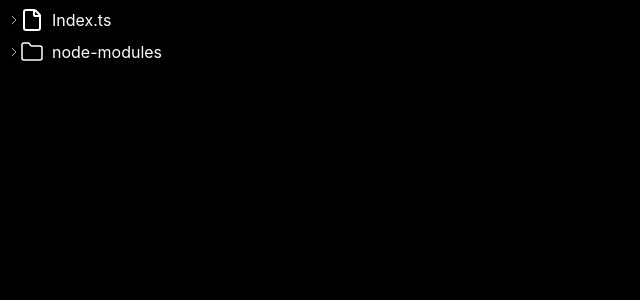
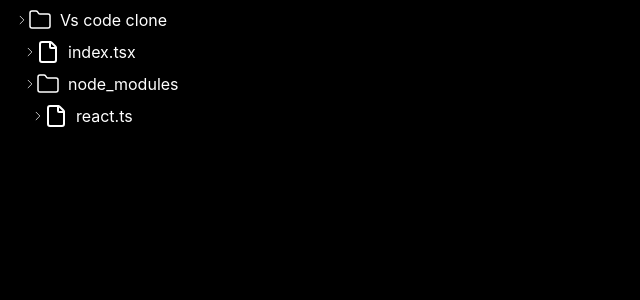
Before and after one commit to Mohamed-Zakaria205/VS-code-clone-project, a React (Vite) app: page / in a window 1280 px wide. Shown: the top 300 px of the page, without its empty margins (0-640 px from the left). Built offline with nearby package versions, Linux system fonts and the light colour scheme.

Commit message:
Recursive component, display nested child

```diff
--- a/src/App.tsx
+++ b/src/App.tsx
@@ -1,12 +1,11 @@
-import FileComponent from "./components/FileComponent";
-import FolderComponent from "./components/FolderComponent";
+import RecursiveComponent from "./components/FileComponent";
+import { fileTree } from "./data/fileTree";
 
 function App() {
   return (
     <>
       <div className="m-2">
-        <FileComponent fileName="Index.ts" />
-        <FolderComponent folderName="node-modules" />
+        <RecursiveComponent file={fileTree} />
       </div>
     </>
   );
--- a/src/components/FileComponent.tsx
+++ b/src/components/FileComponent.tsx
@@ -1,21 +1,27 @@
-import FileIcon from "./ui/fileIcon";
+import type { IFile } from "../interfaces";
+import FileIcon from "./ui/FileIcon";
+import FolderIcon from "./ui/FolderIcon";
 import RightArrowIcon from "./ui/RightArrowIcon";
 
 interface IProps {
-  fileName: string;
+  file: IFile;
 }
-const FileComponent = ({ fileName }: IProps) => {
+const RecursiveComponent = ({ file }: IProps) => {
   return (
-    <div>
-      <div className="flex items-center mb-2">
+    <div className="ml-2">
+      <div className="flex items-center mb-2 ">
         <RightArrowIcon />
         <span className="mr-2">
-          <FileIcon />
+          {file.isFolder ? <FolderIcon /> : <FileIcon />}
         </span>
-        <span className="text-white">{fileName}</span>
+        <span className="text-white">{file.name}</span>
       </div>
+      {file.children &&
+        file?.children.map((child) => {
+          return <RecursiveComponent file={child} />;
+        })}
     </div>
   );
 };
 
-export default FileComponent;
+export default RecursiveComponent;
--- a/src/components/FolderComponent.tsx
+++ /dev/null
@@ -1,22 +0,0 @@
-import FolderIcon from "./ui/folderIcon";
-import RightArrowIcon from "./ui/RightArrowIcon";
-
-interface IProps {
-  folderName: string;
-}
-const folderComponent = ({ folderName }: IProps) => {
-  return (
-    <div>
-      <div className="flex items-center mb-2">
-        <RightArrowIcon />
-
-        <span className="mr-2">
-          <FolderIcon />
-        </span>
-        <span className="text-white">{folderName}</span>
-      </div>
-    </div>
-  );
-};
-
-export default folderComponent;
--- a/src/data/fileTree.ts
+++ b/src/data/fileTree.ts
@@ -11,6 +11,12 @@ export const fileTree: IFile = {
     {
       name: "node_modules",
       isFolder: true,
+      children: [
+        {
+          name: "react.ts",
+          isFolder: false,
+        },
+      ],
     },
   ],
 };
```
